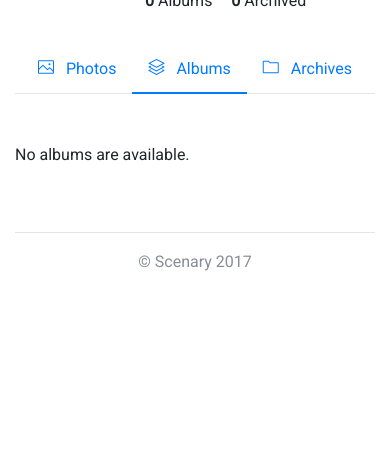
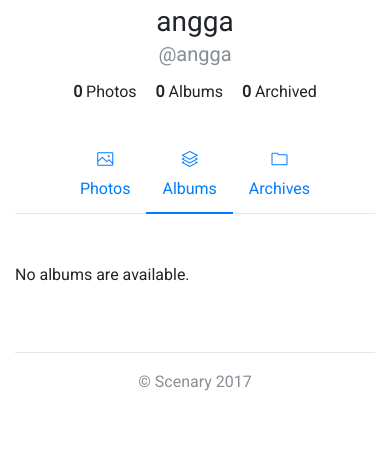
Before and after one commit to anggadarkprince/learn-django, a Django app: a page that uses scene/templates/scene/base.html in a window 390 px wide. Shown: the part 219-673 px from the top of the page. Run offline with Django 3.2, Linux system fonts and the light colour scheme; data comes from the database, SQL or seed files in the repository; some libraries are stand-ins or nearby versions.

Commit message:
enhance responsive view

```diff
--- a/account/templates/account/profile.html
+++ b/account/templates/account/profile.html
@@ -6,15 +6,15 @@
 
 {% block content %}
     <div class="row justify-content-center mb-3">
-        <div class="col-2">
+        <div class="col-sm-3 col-md-2">
             <a href="#" class="d-block rounded-circle align-self-center ml-auto mr-auto"
                style="background: url('{{ MEDIA_URL }}{{ user.avatar }}') center center / cover; width: 120px; height: 120px;"></a>
         </div>
-        <div class="col-6">
+        <div class="col-sm-7 col-md-6 text-center text-sm-left">
             <h3 class="mt-2 mb-0">
                 {{ user.full_name }}
                 {% if request.session.is_logged_in and request.session.username == user.username %}
-                    <a href="{% url 'account:settings' %}" class="btn btn-sm btn-outline-dark ml-2">
+                    <a href="{% url 'account:settings' %}" class="btn btn-sm btn-outline-dark ml-2 d-none d-sm-inline-block">
                         Edit Profile
                     </a>
                 {% endif %}
@@ -22,7 +22,7 @@
             <p class="lead text-muted mb-2">@{{ user.username }}</p>
             <ul class="list-inline mb-2">
                 <li class="list-inline-item"><strong>{{ user.num_published_photos }}</strong> Photos</li>
-                <li class="list-inline-item"><strong>{{ user.num_private_photos }}</strong> Private</li>
+                <li class="list-inline-item d-none d-sm-inline-block"><strong>{{ user.num_private_photos }}</strong> Private</li>
                 <li class="list-inline-item"><strong>{{ user.num_albums }}</strong> Albums</li>
                 <li class="list-inline-item"><strong>{{ user.num_archived_photos }}</strong> Archived</li>
             </ul>
@@ -32,16 +32,18 @@
 
     <ul class="nav justify-content-center nav-simple-tab">
         <li class="nav-item">
-            <a class="nav-link{% if request.resolver_match.url_name == "photo" %} active{% endif %}" href="{% url 'account:photo' user.username %}">
-                <i class="icon-picture"></i> Photos</a>
+            <a class="text-center text-sm-left nav-link{% if request.resolver_match.url_name == "photo" %} active{% endif %}" href="{% url 'account:photo' user.username %}">
+                <i class="icon-picture mr-sm-2"></i><span class="d-block d-sm-inline-block">Photos</span>
+            </a>
         </li>
         <li class="nav-item">
-            <a class="nav-link{% if request.resolver_match.url_name == "album" or request.resolver_match.url_name == "album_photo" %} active{% endif %}" href="{% url 'account:album' user.username %}">
-                <i class="icon-layers"></i> Albums</a>
+            <a class="text-center text-sm-left nav-link{% if request.resolver_match.url_name == "album" or request.resolver_match.url_name == "album_photo" %} active{% endif %}" href="{% url 'account:album' user.username %}">
+                <i class="icon-layers mr-sm-2"></i> <span class="d-block d-sm-inline-block">Albums</span>
+            </a>
         </li>
         <li class="nav-item">
-            <a class="nav-link{% if request.resolver_match.url_name == "archive" %} active{% endif %}" href="{% url 'account:archive' user.username %}">
-                <i class="icon-folder"></i> Archives
+            <a class="text-center text-sm-left nav-link{% if request.resolver_match.url_name == "archive" %} active{% endif %}" href="{% url 'account:archive' user.username %}">
+                <i class="icon-folder mr-sm-2"></i> <span class="d-block d-sm-inline-block">Archives</span>
             </a>
         </li>
     </ul>
--- a/gallery/templates/gallery/_album_photo.html
+++ b/gallery/templates/gallery/_album_photo.html
@@ -5,7 +5,7 @@
         </a>
     </h1>
     {% if request.session.is_logged_in and request.session.username == user.username %}
-        <h1 class="d-abs right">
+        <h1 class="d-abs right d-none d-sm-inline-block">
             <a href="{% url 'gallery:album_edit' album.id %}">
                 <i class="icon-note float-right"></i>
             </a>
--- a/gallery/templates/photo/_photo_card.html
+++ b/gallery/templates/photo/_photo_card.html
@@ -53,8 +53,8 @@
             {% endfor %}
         {% endif %}
     </div>
-    <div class="card-footer d-sm-flex">
-        <a href="{% url 'account:photo' photo.album.user.username %}" class="d-sm-flex">
+    <div class="card-footer d-flex">
+        <a href="{% url 'account:photo' photo.album.user.username %}" class="d-flex">
             <span class="rounded-circle d-inline-block mr-3"
                   style="background: url('{{ MEDIA_URL }}{{ photo.album.user.avatar }}') center center / cover; width: 26px; height: 26px;"></span>
             <span>{{ photo.album.user.full_name }}</span>
--- a/gallery/templates/photo/detail.html
+++ b/gallery/templates/photo/detail.html
@@ -7,7 +7,7 @@
 {% block content %}
     <div class="mb-4 d-relative">
         {% if request.session.is_logged_in and request.session.user_id == photo.album.user.id %}
-            <h1 class="d-abs right">
+            <h1 class="d-abs right d-none d-sm-inline-block">
                 <a href="{% url 'gallery:photo_edit' photo.id %}">
                     <i class="icon-note float-right"></i>
                 </a>
--- a/scene/static/scene/css/styles.css
+++ b/scene/static/scene/css/styles.css
@@ -33,10 +33,6 @@ ul li {
     border-bottom: 2px solid;
 }
 
-.nav-simple-tab [class*="icon-"] {
-    margin-right: 8px;
-}
-
 .d-relative {
     position: relative;
 }
--- a/scene/templates/scene/base.html
+++ b/scene/templates/scene/base.html
@@ -13,7 +13,7 @@
     <link rel="stylesheet" type="text/css" href="{% static 'scene/css/styles.css' %}">
 </head>
 <body>
-<nav class="navbar navbar-expand-md fixed-top">
+<nav class="navbar navbar-expand-md navbar-light fixed-top">
     <div class="container">
         <a class="navbar-brand" href="{% url 'index' %}">Scenary</a>
         <button class="navbar-toggler" type="button" data-toggle="collapse" data-target="#navbarNav"
@@ -21,15 +21,15 @@
             <span class="navbar-toggler-icon"></span>
         </button>
         <div class="collapse navbar-collapse" id="navbarNav">
-            <form action="{% url 'search' type_search %}" class="form-inline mr-auto {% if request.session.is_logged_in %} ml-auto {% endif %}">
-                <div class="input-group input-group-sm {% if request.session.is_logged_in %} ml-5 {% else %} ml-4 {% endif %}">
+            <form action="{% url 'search' type_search %}" class="form-inline mt-2 mt-sm-0 mr-sm-auto {% if request.session.is_logged_in %} ml-sm-auto {% endif %}">
+                <div class="input-group input-group-sm {% if request.session.is_logged_in %} ml-sm-5 {% else %} ml-sm-4 {% endif %}">
                     <span class="input-group-addon"><i class="icon-magnifier"></i></span>
                     <input class="form-control" type="search" name="q" value="{{ query }}" placeholder="Search" aria-label="Search">
                 </div>
             </form>
             {% if request.session.is_logged_in %}
                 <ul class="navbar-nav">
-                    <li class="nav-item">
+                    <li class="nav-item d-none d-sm-inline-block">
                         <a class="nav-link" href="{% url 'discovery' %}">
                             <i class="icon-map"></i> Discovery
                         </a>
```
